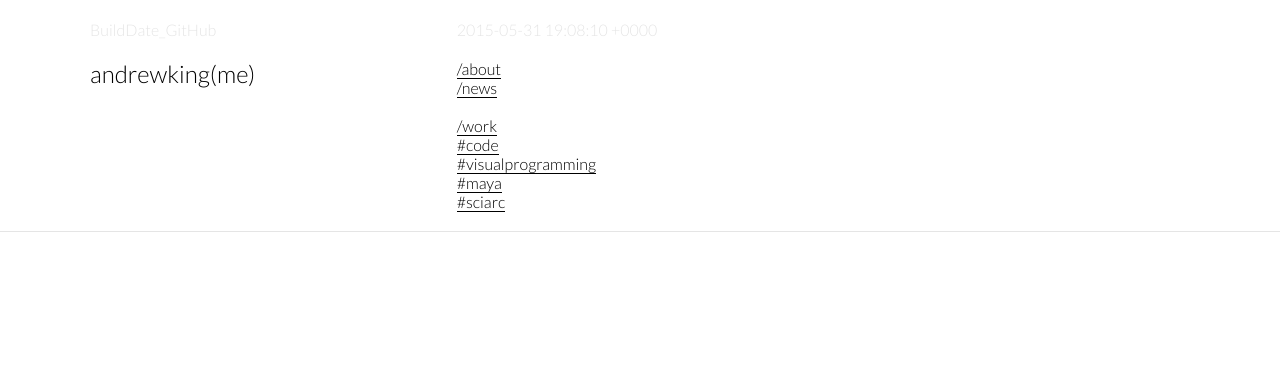
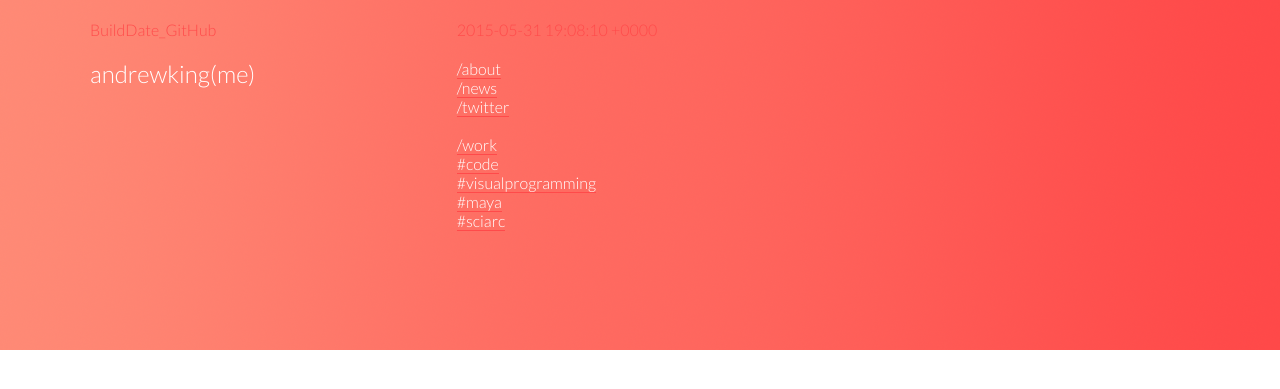
Before and after one commit to andrewkingme/andrewkingme.github.io, a Jekyll site: the page built from index.md, in a window 1280 px wide. Shown: the top 389 px of the page. Built offline with Jekyll 4.4.1, drawn with Linux system fonts in a browser that asks for light colours.

Commit message:
Header Gradient

```diff
--- a/_includes/header.html
+++ b/_includes/header.html
@@ -1,4 +1,4 @@
-<section>
+<header>
   <div class="grid grid-pad header-mobile builddate">
     <div class="col-4-12">
       <a href="https://github.com/andrewkingme/andrewkingme.github.io" class="header_builddate">BuildDate_GitHub</a>
@@ -7,9 +7,6 @@
       <a href="https://github.com/andrewkingme/andrewkingme.github.io" class="header_builddate">{{ site.time }}</a>
     </div>
   </div>
-</section>
-
-<header>
   <div class="grid grid-pad header-mobile">
     <div class="col-4-12 header_title">
       <a href="/" class="header_title">andrewking(me)</a>
@@ -19,6 +16,8 @@
       <br>
       <a href="/news/" class="header_link">/news</a>
       <br>
+      <a href="/twitter/" class="header_link">/twitter</a>
+      <br>
       <br>
       <a href="/work/" class="header_link">/work</a>
         {% for link in site.data.taglist %}
--- a/css/style.scss
+++ b/css/style.scss
@@ -4,13 +4,14 @@
 
 @import url(https://fonts.googleapis.com/css?family=Lato:300italic,700italic,300,700);
 
-$font-stack: Lato, Helvetica, sans-serif;
+$font-stack: Lato, Helvetica, Arial, sans-serif;
 $color-1: #fff;
-$color-2: #e5e5e5; /* Background */
+$color-2: #e8e8e8; /* Background */
 $color-3: #777; /* Primary Font Color */
 $color-4: #000;
 $color-5: #f8f8f8; /* Code Background */
 $color-6: #aaa; /* Form Text */
+$color-7: #ff4a4a; /* Header Color */
 
 /* Layout */
 
@@ -27,7 +28,7 @@ body {
 a {
   color: $color-4;
   text-decoration: none;
-  border-bottom: 1px solid $color-4;
+  border-bottom: 1px solid $color-2;
 }
 
 p {
@@ -70,12 +71,15 @@ img {
 /* Header */
 
 header {
-  border-bottom: 1px solid $color-2;
+
   margin-bottom: 20px;
+  padding-bottom: 100px;
+  background: url(/img/assets/hero.png);
+  background-size: 100%;
 }
 
 .header_title {
-  color: $color-4;
+  color: $color-1;
   text-decoration: none;
   font-size: 24px;
   border-bottom: none;
@@ -84,10 +88,12 @@ header {
 
 .header_link {
   text-decoration: none;
+  color: $color-1;
+  border-color: $color-7;
 }
 
 .header_builddate {
-  color: $color-2;
+  color: $color-7;
   border-bottom: none;
 }
 
```
Also changed, not shown: img/assets/hero.png (added).
